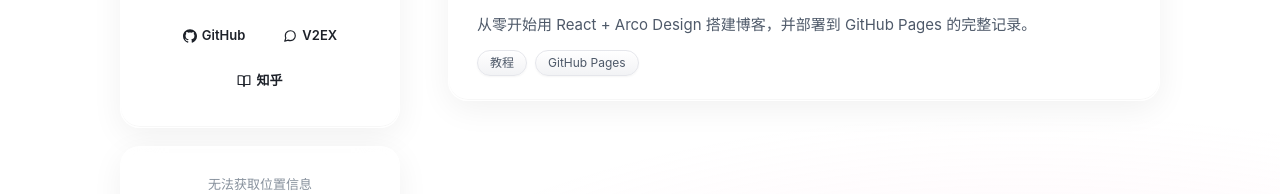
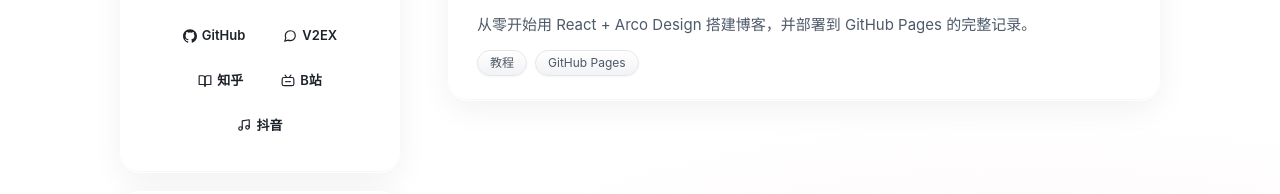
Before and after one commit to Xymmh/Xymmh.github.io, a React (Vite) app: page / in a window 1280 px wide. Shown: the part 407-601 px from the top of the page. Built offline with nearby package versions, Linux system fonts and the light colour scheme; no server answers.

Commit message:
feat(home): add bilibili and douyin social buttons

```diff
--- a/src/config.js
+++ b/src/config.js
@@ -7,6 +7,8 @@
   github: 'https://github.com/Xymmh',
   v2ex: 'https://www.v2ex.com/member/Xymmh',
   zhihu: 'https://www.zhihu.com/people/meng-hu-83-39',
+  bilibili: 'https://space.bilibili.com/52716968',
+  douyin: 'https://v.douyin.com/Ed_tFvBGx3M/',
 };
 
 // Giscus 评论配置（基于 GitHub Discussions，访客用 GitHub 账号登录评论）
--- a/src/pages/Home.jsx
+++ b/src/pages/Home.jsx
@@ -55,6 +55,34 @@
               </svg>
               知乎
             </a>
+            <a
+              className="profile-social"
+              href={SITE.bilibili}
+              target="_blank"
+              rel="noopener noreferrer"
+              aria-label="哔哩哔哩"
+            >
+              <svg viewBox="0 0 24 24" fill="none" stroke="currentColor" strokeWidth="2" strokeLinecap="round" strokeLinejoin="round" aria-hidden="true">
+                <rect x="2" y="6" width="20" height="14" rx="3" />
+                <path d="M7 2l3 4M17 2l-3 4" />
+                <path d="M8 13h3M13 13h3" />
+              </svg>
+              B站
+            </a>
+            <a
+              className="profile-social"
+              href={SITE.douyin}
+              target="_blank"
+              rel="noopener noreferrer"
+              aria-label="抖音"
+            >
+              <svg viewBox="0 0 24 24" fill="none" stroke="currentColor" strokeWidth="2" strokeLinecap="round" strokeLinejoin="round" aria-hidden="true">
+                <path d="M9 18V5l12-2v13" />
+                <circle cx="6" cy="18" r="3" />
+                <circle cx="18" cy="16" r="3" />
+              </svg>
+              抖音
+            </a>
           </div>
         </div>
         {/* 访客位置天气与时间卡片 */}
```
